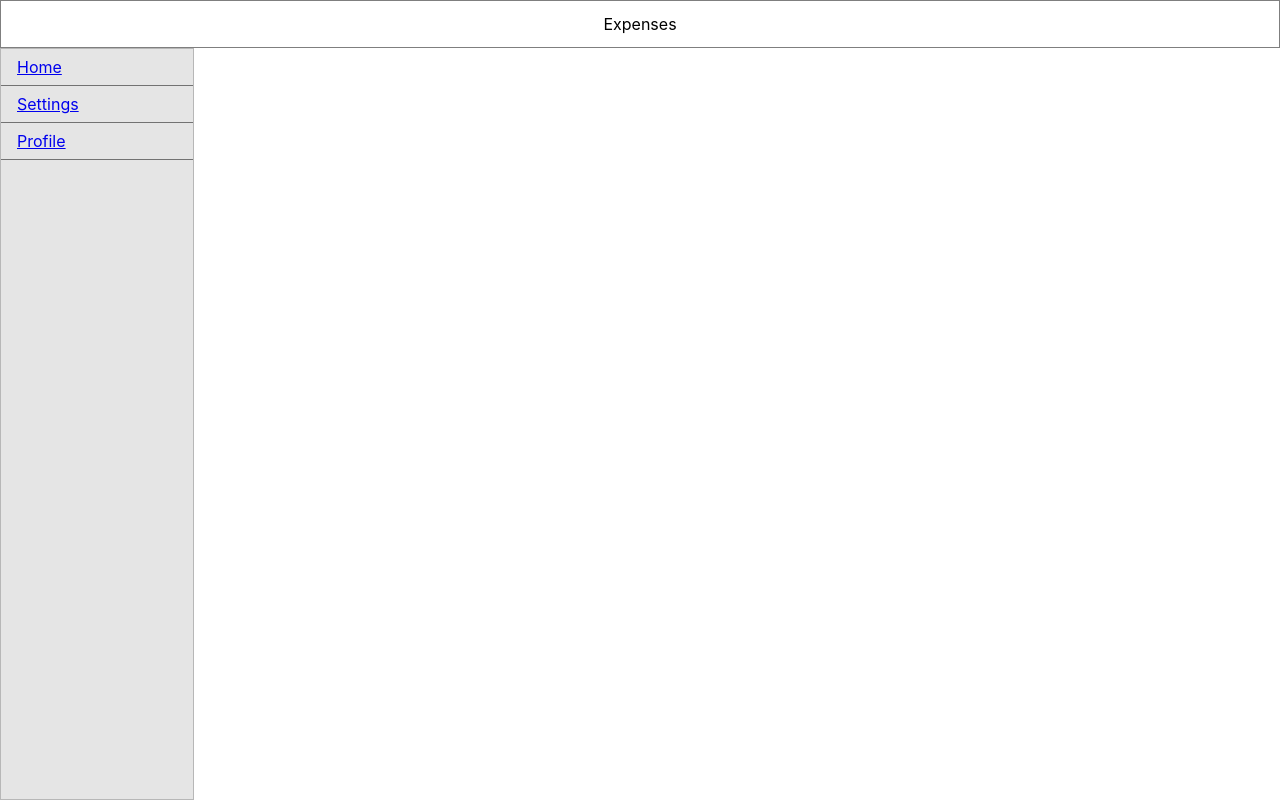
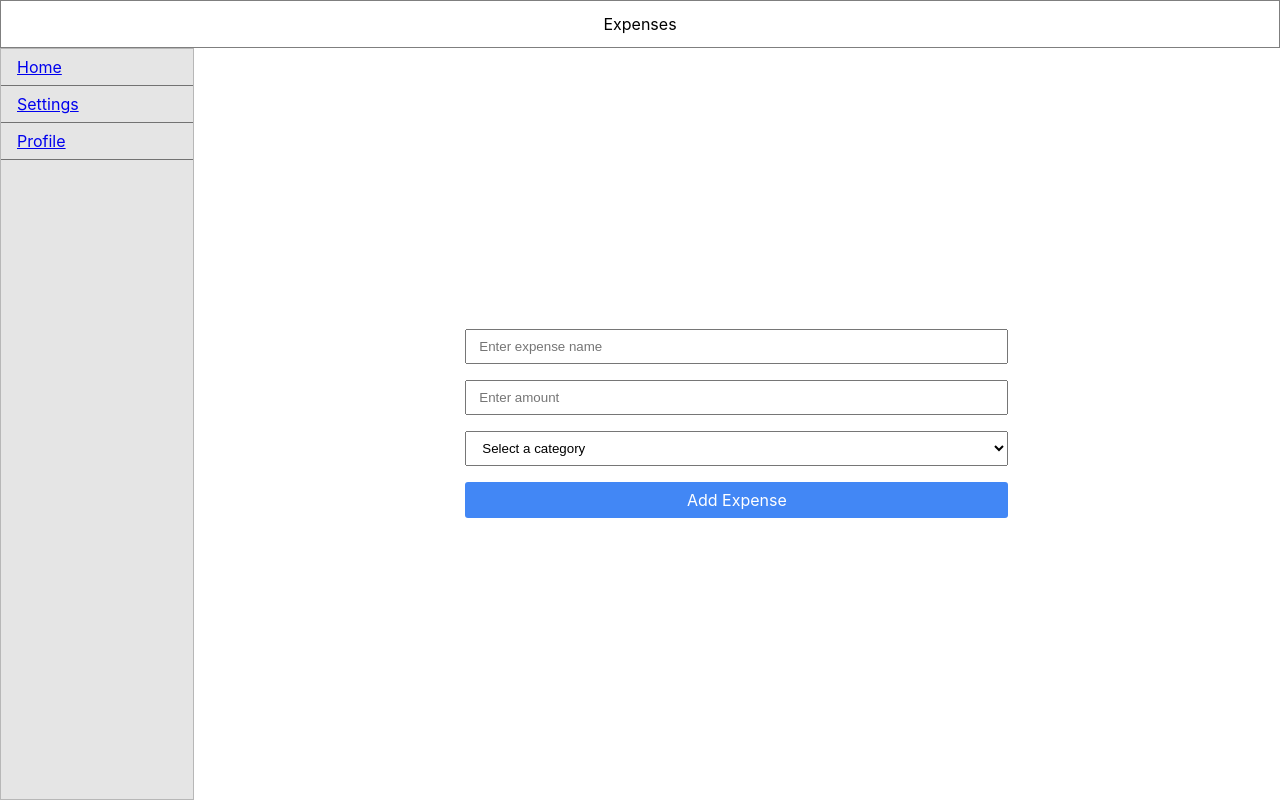
Before and after one commit to archna-kumari/ems, a React (Create React App) app: page /add-expense in a window 1280 px wide. Built offline with nearby package versions, Linux system fonts and the light colour scheme; a web font is replaced by a local one.

Commit message:
add category implementation

```diff
--- a/src/App.js
+++ b/src/App.js
@@ -7,6 +7,7 @@ import SideBar from './components/common/SideBar'
 import NavBar from './components/common/NavBar';
 import Expense from './components/expenses/Expense';
 import Setting from './components/setting/Setting';
+import AddExpense from './components/expenses/AddExpense';
 
 class App extends React.Component {
   render() {
@@ -21,6 +22,7 @@ class App extends React.Component {
             </div>
             <div className="d-flex justify-content-center align-items-center right-main-container">
              <Route exact path="/" component={Expense} />
+             <Route exact path="/add-expense" component={AddExpense} />
              <Route exact path="/settings" component={Setting} />
             </div>
           </div>
--- a/src/components/expenses/AddExpense.js
+++ b/src/components/expenses/AddExpense.js
@@ -1,7 +1,7 @@
 import React, { Component } from 'react'
 import {connect} from 'react-redux';
 import {addExpense} from '../../actions/expenseAction'
-
+import './Expense.css';
 
 class AddExpense extends Component {
     constructor(props) {
@@ -18,11 +18,11 @@ class AddExpense extends Component {
 
     _renderCategoreis(){
         const {categories} = this.props;
-        categories.length > 0 ? (
-            categories.map(category =>{
-                return(
-                    <option key={category.id} value={category.id}>{category.name}</option>
-                )
+      return categories.length > 0 ? (
+                categories.map(category =>{
+                  return(
+                      <option key={category.id} value={category.id}>{category.name}</option>
+                  )
             })
         ):null;
     }
@@ -41,21 +41,24 @@ class AddExpense extends Component {
             let data = {category,name,amount};
             data.created_at = new Date().toISOString();
             this.props.addExpense(data);
+            this.props.history.push('/')
         }
     }
 
     render() {
         const {name, category, amount} = this.state;
         return (
-            <div className="addExpense">
+            <div className="d-flex flex-column addExpense-container">
                 <input name="name"
                         type="text"
+                        className="add-expense-filed"
                         value={name}
                        onChange={this.onChange}
                        placeholder="Enter expense name"
                     />
                 <input name="amount"
                        type="number"
+                       className="add-expense-filed"
                        value={amount}
                         onChange={this.onChange}
                         placeholder="Enter amount"
@@ -64,12 +67,13 @@ class AddExpense extends Component {
                  className="select-category-item"
                  value={category}
                  name="category"
+                 className="add-expense-filed"
                  onChange={this.onChange}
                   >
                     <option>Select a category</option>
                     {this._renderCategoreis()}
                 </select>
-                <button onClick={this.clickHandler}>Add Expense</button>
+                <div className="primary-btn" onClick={this.submit}>Add Expense</div>
             </div>
         )
     }
--- a/src/components/expenses/Expense.css
+++ b/src/components/expenses/Expense.css
@@ -0,0 +1,8 @@
+.addExpense-container{
+    width: 50%;
+}
+
+.add-expense-filed{
+    padding: 8px 12px;
+    margin-bottom: 16px;
+}
--- a/src/components/expenses/Expense.js
+++ b/src/components/expenses/Expense.js
@@ -1,15 +1,30 @@
 import React, { Component } from 'react'
 import ExpenseItem from './ExpenseItem';
+import {Link,withRouter} from 'react-router-dom';
+import {connect} from 'react-redux';
+
 
 class Expense extends Component {
+    constructor(props) {
+        super(props)
+        this.state = {
+
+        };
+    }
+
     render() {
+        console.log(this.props)
         return (
             <div>
-                Expense parent
-                <ExpenseItem />
+                <Link to="/add-expense">Add Expense</Link>
             </div>
         )
     }
 }
 
-export default Expense
+const mapStateToProps = state =>({
+    categories: state.setting.categories,
+    expenses:state.expense.expenses
+})
+
+export default withRouter(connect(mapStateToProps,{})(Expense));
```
